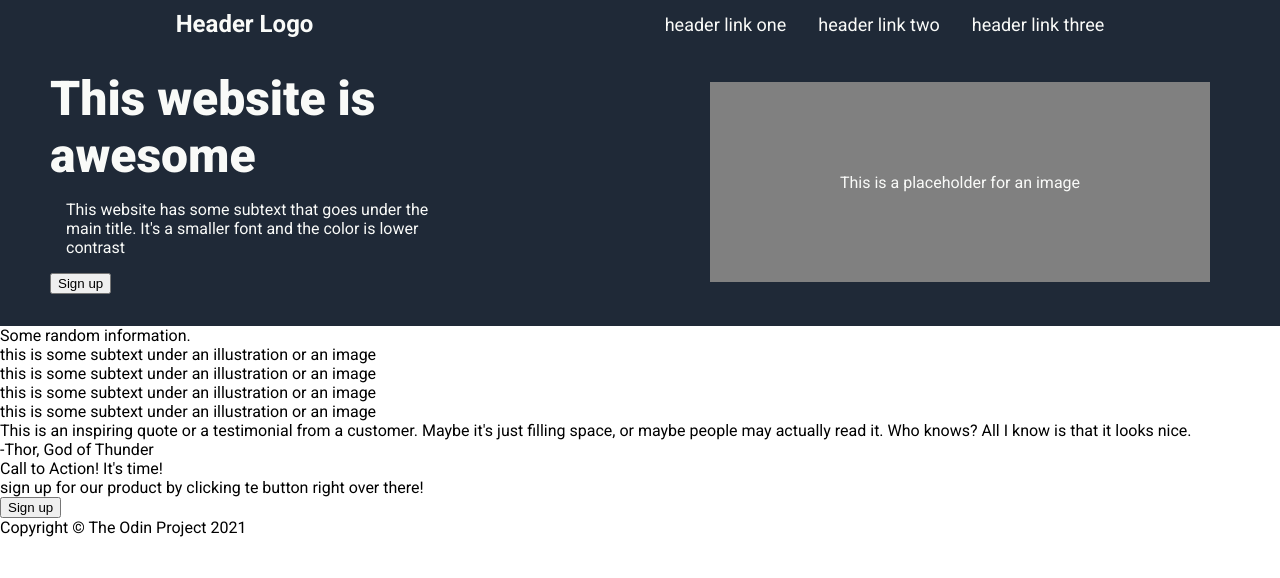
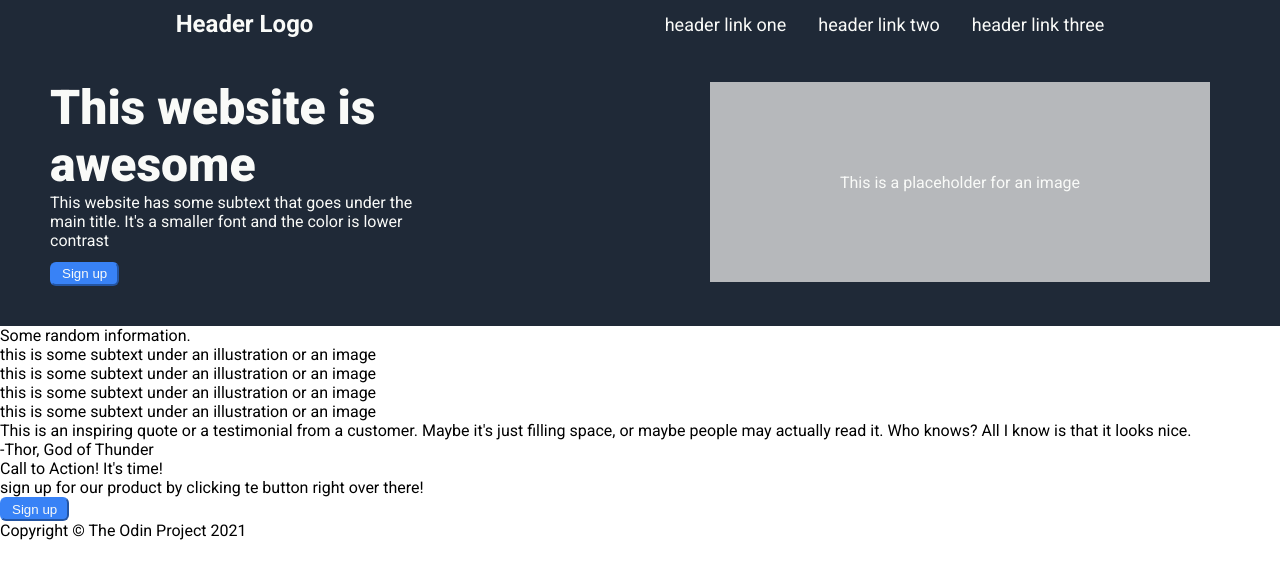
Before and after one commit to LazyPanda72/landing_page, a plain HTML site: page index.html in a window 1280 px wide. Drawn offline with Linux system fonts and the light colour scheme.

Commit message:
worked onhero

```diff
--- a/style.css
+++ b/style.css
@@ -59,7 +59,7 @@ a{
     align-items: center;
     width: 500px;
     height: 200px;
-    background-color: grey;
+    background-color: #b6b8bb;
     color: #F9FAF8;
     justify-content: center;
     margin: 20px;
@@ -73,6 +73,18 @@ a{
     flex-wrap: wrap;
 }
 
-.hero-p {
-    padding: 16px;
+.hero-p{
+    padding-bottom: 12px;
 }
+
+button{
+    background-color: #3882f6;
+    color: #F9FAF8;
+    padding: 10px;
+    border-radius: 6px;
+    height: 12px;
+    display: flex;
+    justify-content: center;
+    align-items: center;
+    border-color: #3882f6;
+}
```
